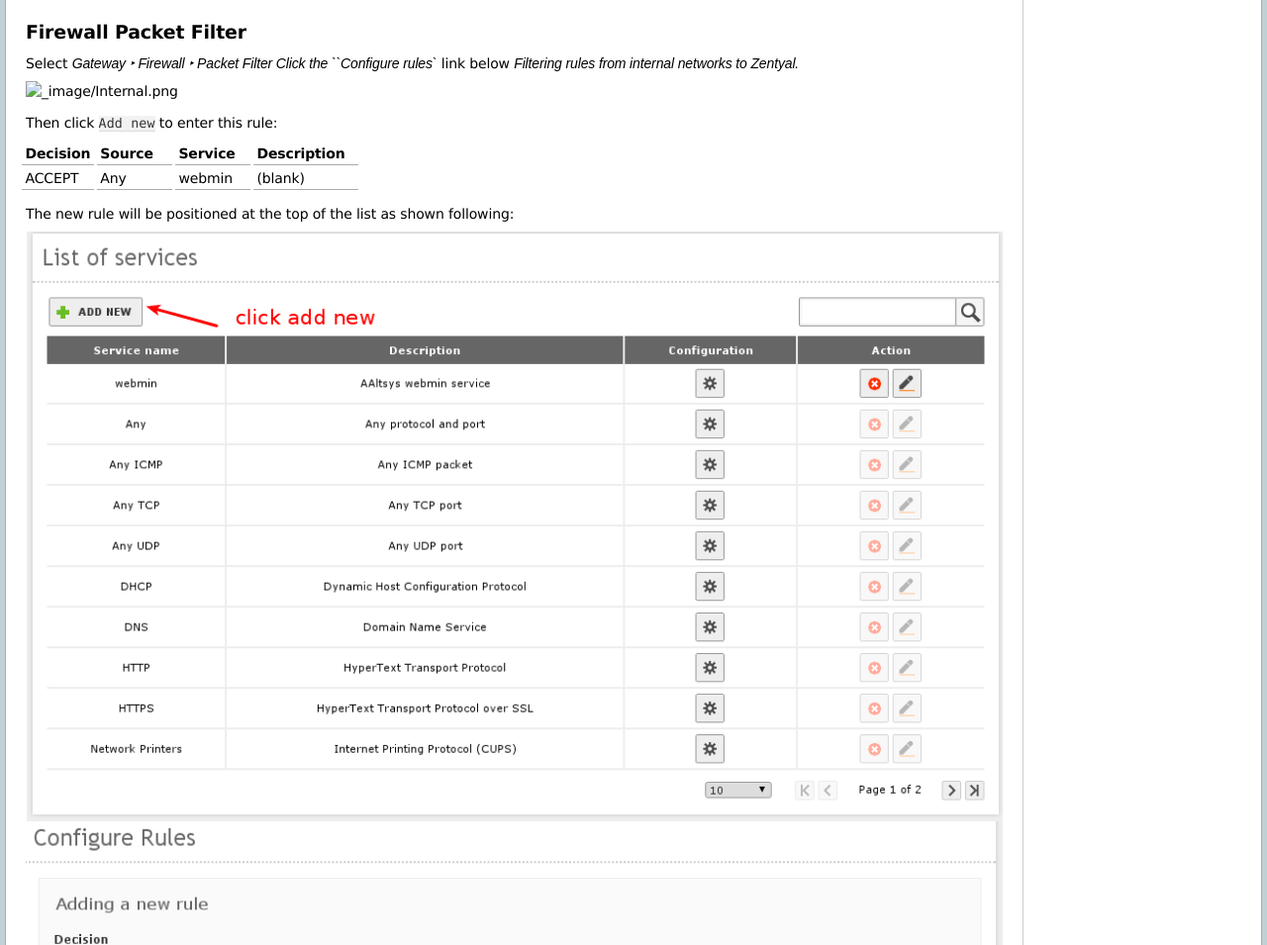
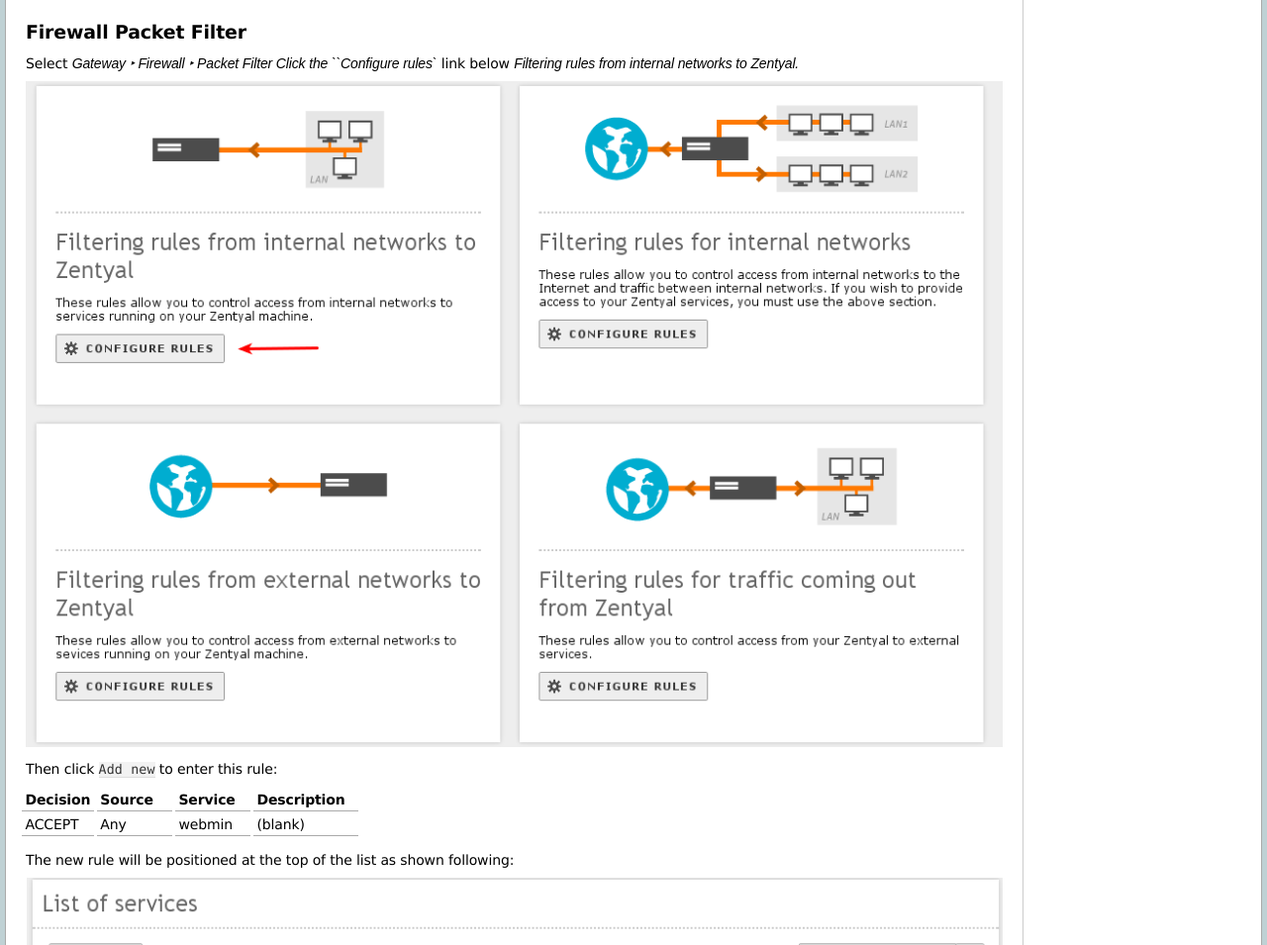
Before and after one commit to aaltsys/doc-server3, a plain HTML site: page install/05_zentyal.html in a window 1280 px wide. Shown: the part 4944-5899 px from the top of the page at 99% size. Drawn offline with Linux system fonts and the light colour scheme.

Commit message:
Deployed documentation

```diff
--- a/install/05_zentyal.html
+++ b/install/05_zentyal.html
@@ -285,7 +285,7 @@ as <em class="guilabel">UTM</em>.</p>
 <p>Select <em class="menuselection">Gateway ‣ Firewall ‣ Packet Filter
 Click the ``Configure rules`</em> link below
 <em class="guilabel">Filtering rules from internal networks to Zentyal.</em></p>
-<img alt="_image/Internal.png" src="_image/Internal.png" />
+<img alt="_images/Internal.png" src="_images/Internal.png" />
 <p>Then click
 <tt class="docutils literal"><span class="pre">Add</span> <span class="pre">new</span></tt> to enter this rule:</p>
 <table border="1" class="docutils">
```
Also changed, not shown: install/_images/Internal.png (added), install/_sources/05_zentyal.txt.
